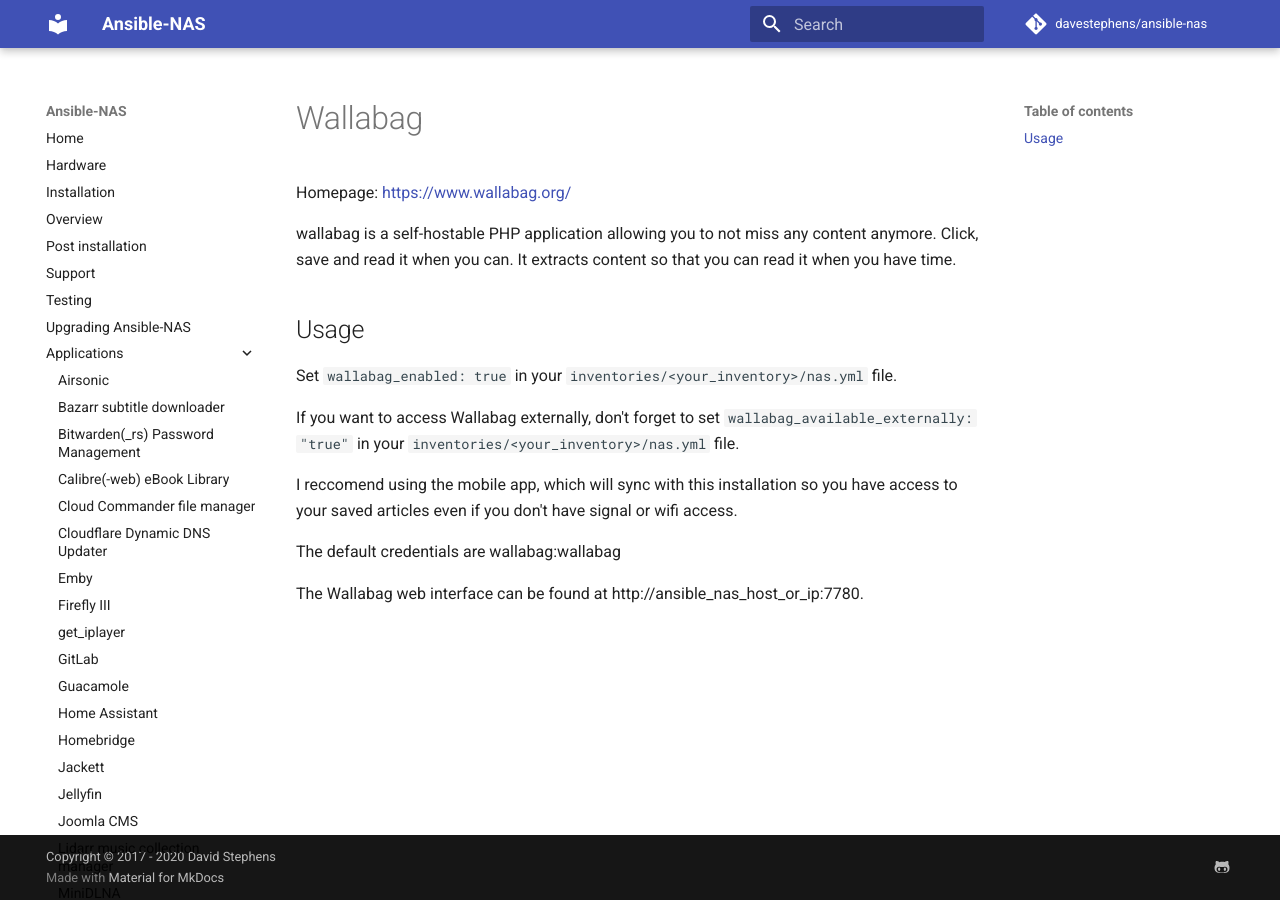
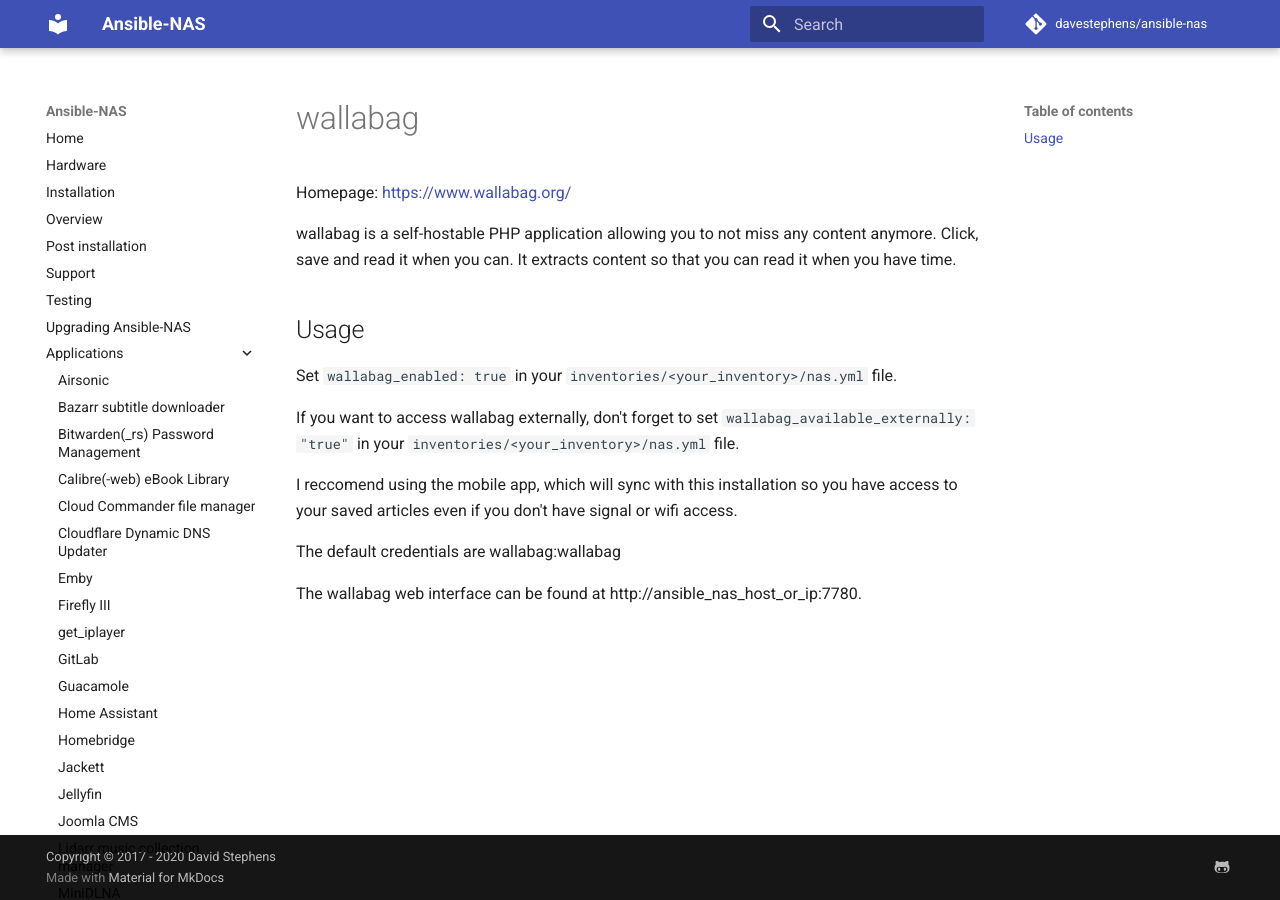
Before and after one commit to davestephens/ansible-nas, an MkDocs documentation site: the page built from docs/applications/wallabag.md, in a window 1280 px wide. Built offline with MkDocs 1.6.1 and Material for MkDocs 9.7.7, drawn with Linux system fonts in a browser that asks for light colours; comment, search, counter and statistics services are not loaded.

```diff
--- a/docs/applications/wallabag.md
+++ b/docs/applications/wallabag.md
@@ -1,4 +1,4 @@
-# Wallabag
+# wallabag
 
 Homepage: [https://www.wallabag.org/](https://www.wallabag.org/)
 
@@ -8,10 +8,10 @@ wallabag is a self-hostable PHP application allowing you to not miss any content
 
 Set `wallabag_enabled: true` in your `inventories/<your_inventory>/nas.yml` file.
 
-If you want to access Wallabag externally, don't forget to set `wallabag_available_externally: "true"` in your `inventories/<your_inventory>/nas.yml` file.
+If you want to access wallabag externally, don't forget to set `wallabag_available_externally: "true"` in your `inventories/<your_inventory>/nas.yml` file.
 
 I reccomend using the mobile app, which will sync with this installation so you have access to your saved articles even if you don't have signal or wifi access.
 
 The default credentials are wallabag:wallabag
 
-The Wallabag web interface can be found at http://ansible_nas_host_or_ip:7780.
+The wallabag web interface can be found at http://ansible_nas_host_or_ip:7780.
```
